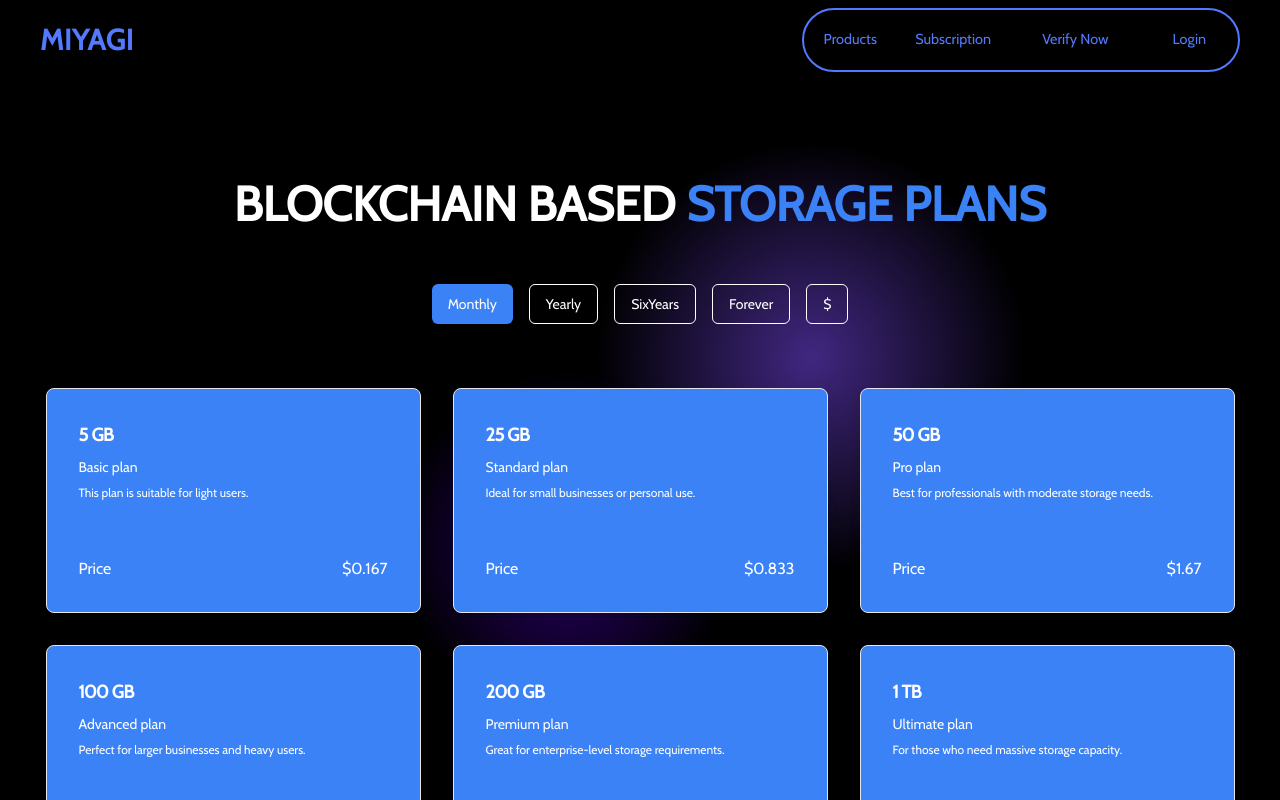
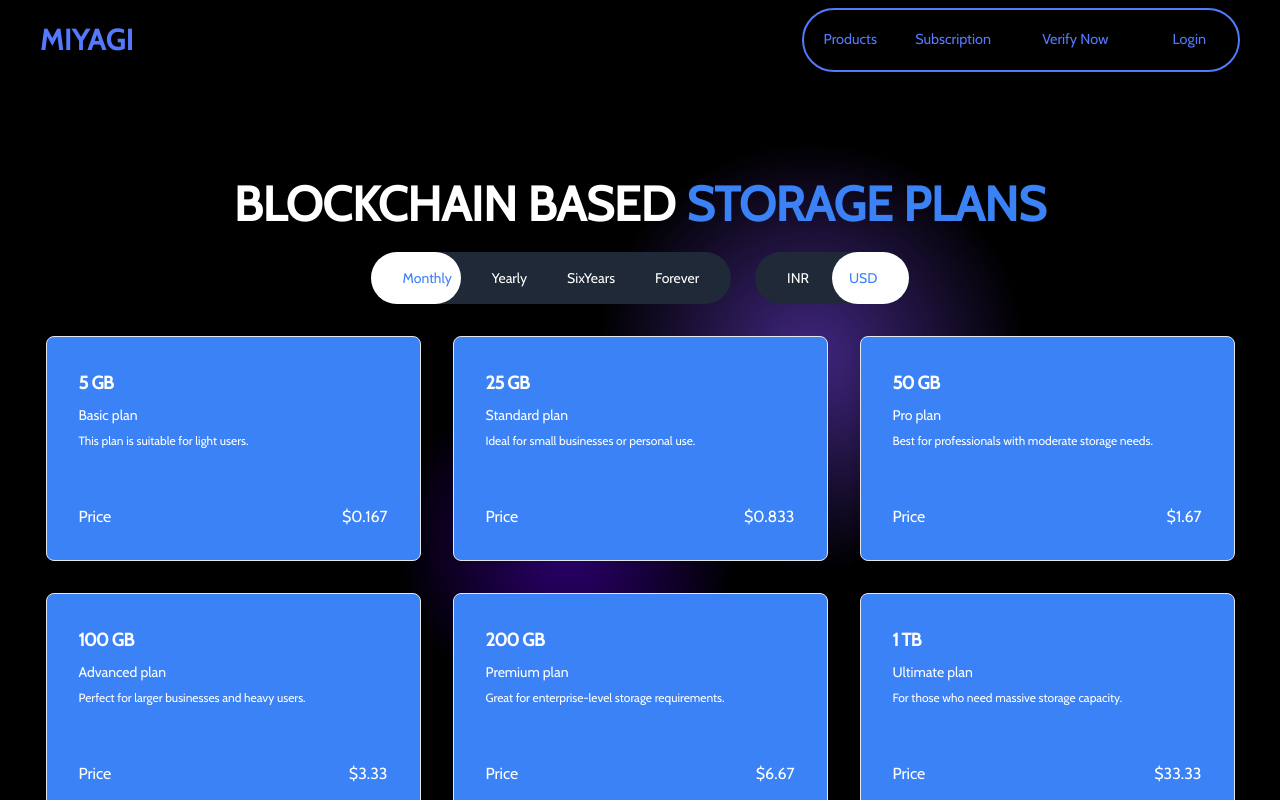
Before and after one commit to ishaan-chadha1/miyagii-main, a React (Vite) app: page /storage-pricing in a window 1280 px wide. Built offline with nearby package versions, Linux system fonts and the light colour scheme; a web font is replaced by a local one.

Commit message:
Change of Toggle Setup to include new animation and design

```diff
--- a/src/components/StoragePlans.jsx
+++ b/src/components/StoragePlans.jsx
@@ -1,13 +1,74 @@
-import React, { useState } from 'react';
+import React, { useState } from "react";
+import { motion } from "framer-motion";
 
 // Updated plans data according to the prices provided in the image
 const plans = [
-  { name: '5 GB', description: 'Basic plan', prices: { monthly: { usd: '$0.167', inr: '₹15' }, yearly: { usd: '$1.67', inr: '₹150' }, sixYears: { usd: '$5', inr: '₹450' }, forever: { usd: '$10', inr: '₹900' } }, info: 'This plan is suitable for light users.' },
-  { name: '25 GB', description: 'Standard plan', prices: { monthly: { usd: '$0.833', inr: '₹75' }, yearly: { usd: '$8.33', inr: '₹750' }, sixYears: { usd: '$25', inr: '₹2250' }, forever: { usd: '$50', inr: '₹4500' } }, info: 'Ideal for small businesses or personal use.' },
-  { name: '50 GB', description: 'Pro plan', prices: { monthly: { usd: '$1.67', inr: '₹150' }, yearly: { usd: '$16.7', inr: '₹1500' }, sixYears: { usd: '$50', inr: '₹4500' }, forever: { usd: '$100', inr: '₹9000' } }, info: 'Best for professionals with moderate storage needs.' },
-  { name: '100 GB', description: 'Advanced plan', prices: { monthly: { usd: '$3.33', inr: '₹300' }, yearly: { usd: '$33.3', inr: '₹3000' }, sixYears: { usd: '$100', inr: '₹9000' }, forever: { usd: '$200', inr: '₹18000' } }, info: 'Perfect for larger businesses and heavy users.' },
-  { name: '200 GB', description: 'Premium plan', prices: { monthly: { usd: '$6.67', inr: '₹600' }, yearly: { usd: '$66.7', inr: '₹6000' }, sixYears: { usd: '$200', inr: '₹18000' }, forever: { usd: '$400', inr: '₹36000' } }, info: 'Great for enterprise-level storage requirements.' },
-  { name: '1 TB', description: 'Ultimate plan', prices: { monthly: { usd: '$33.33', inr: '₹3000' }, yearly: { usd: '$333.33', inr: '₹30000' }, sixYears: { usd: '$1000', inr: '₹90000' }, forever: { usd: '$2000', inr: '₹180000' } }, info: 'For those who need massive storage capacity.' },
+  {
+    name: "5 GB",
+    description: "Basic plan",
+    prices: {
+      monthly: { usd: "$0.167", inr: "₹15" },
+      yearly: { usd: "$1.67", inr: "₹150" },
+      sixYears: { usd: "$5", inr: "₹450" },
+      forever: { usd: "$10", inr: "₹900" },
+    },
+    info: "This plan is suitable for light users.",
+  },
+  {
+    name: "25 GB",
+    description: "Standard plan",
+    prices: {
+      monthly: { usd: "$0.833", inr: "₹75" },
+      yearly: { usd: "$8.33", inr: "₹750" },
+      sixYears: { usd: "$25", inr: "₹2250" },
+      forever: { usd: "$50", inr: "₹4500" },
+    },
+    info: "Ideal for small businesses or personal use.",
+  },
+  {
+    name: "50 GB",
+    description: "Pro plan",
+    prices: {
+      monthly: { usd: "$1.67", inr: "₹150" },
+      yearly: { usd: "$16.7", inr: "₹1500" },
+      sixYears: { usd: "$50", inr: "₹4500" },
+      forever: { usd: "$100", inr: "₹9000" },
+    },
+    info: "Best for professionals with moderate storage needs.",
+  },
+  {
+    name: "100 GB",
+    description: "Advanced plan",
+    prices: {
+      monthly: { usd: "$3.33", inr: "₹300" },
+      yearly: { usd: "$33.3", inr: "₹3000" },
+      sixYears: { usd: "$100", inr: "₹9000" },
+      forever: { usd: "$200", inr: "₹18000" },
+    },
+    info: "Perfect for larger businesses and heavy users.",
+  },
+  {
+    name: "200 GB",
+    description: "Premium plan",
+    prices: {
+      monthly: { usd: "$6.67", inr: "₹600" },
+      yearly: { usd: "$66.7", inr: "₹6000" },
+      sixYears: { usd: "$200", inr: "₹18000" },
+      forever: { usd: "$400", inr: "₹36000" },
+    },
+    info: "Great for enterprise-level storage requirements.",
+  },
+  {
+    name: "1 TB",
+    description: "Ultimate plan",
+    prices: {
+      monthly: { usd: "$33.33", inr: "₹3000" },
+      yearly: { usd: "$333.33", inr: "₹30000" },
+      sixYears: { usd: "$1000", inr: "₹90000" },
+      forever: { usd: "$2000", inr: "₹180000" },
+    },
+    info: "For those who need massive storage capacity.",
+  },
 ];
 
 const StoragePlans = () => {
@@ -23,28 +84,64 @@ const StoragePlans = () => {
   };
 
   return (
-    <div className="flex flex-col items-center p-4 space-y-6">
-      <div className="flex space-x-4 items-center pt-10 pb-10">
+    <div className="flex flex-col items-center p-6 space-y-8">
+      {/* Period and Currency Toggle */}
+      <div className="flex flex-wrap items-center justify-center gap-6">
+      <div className="relative flex items-center gap-2 px-4 py-2 rounded-full bg-gray-800">
+  <motion.div
+    className="absolute top-0 bottom-0 w-1/4 bg-white rounded-full"
+    animate={{
+      left: `${["monthly", "yearly", "sixYears", "forever"].indexOf(selectedPeriod) * 25}%`,
+    }}
+    transition={{
+      type: "spring",
+      stiffness: 500,
+      damping: 30,
+    }}
+  />
   {["monthly", "yearly", "sixYears", "forever"].map((period) => (
     <button
       key={period}
       onClick={() => handlePeriodChange(period)}
-            className={`inline-flex items-center justify-center rounded-md text-sm font-medium transition-colors ${
-              selectedPeriod === period
-                ? "bg-blue-500 text-white"
-                : "text-white border border-white hover:text-blue-500 hover:border-blue-500"
-            } h-10 px-4 py-2`}
+      className={`relative z-10 px-4 py-2 text-sm font-medium ${
+        selectedPeriod === period ? "text-blue-500" : "text-white"
+      }`}
     >
       {period.charAt(0).toUpperCase() + period.slice(1)}
     </button>
   ))}
+</div>
+
+
+        {/* Currency Toggle */}
+        <div className="relative flex items-center gap-2 px-4 py-2 rounded-full bg-gray-800">
+  <motion.div
+    className="absolute top-0 bottom-0 w-1/2 bg-white rounded-full"
+    animate={{
+      left: `${currency === "inr" ? "0%" : "50%"}`,
+    }}
+    transition={{
+      type: "spring",
+      stiffness: 500,
+      damping: 30,
+    }}
+  />
+  {["inr", "usd"].map((curr) => (
     <button
-          onClick={handleCurrencyToggle}
-          className="inline-flex items-center justify-center rounded-md text-sm font-medium text-white border border-white hover:text-blue-500 hover:border-blue-500 h-10 px-4 py-2"
+      key={curr}
+      onClick={() => setCurrency(curr)}
+      className={`relative z-10 px-4 py-2 text-sm font-medium ${
+        currency === curr ? "text-blue-500" : "text-white"
+      }`}
     >
-          {currency === "usd" ? "$" : "₹"}
+      {curr.toUpperCase()}
     </button>
+  ))}
 </div>
+
+      </div>
+
+      {/* Pricing Cards */}
       <div className="grid grid-cols-1 md:grid-cols-3 gap-8">
         {plans.map((plan) => (
           <div
```
Lines whose indentation alone changed are shown as unchanged.
